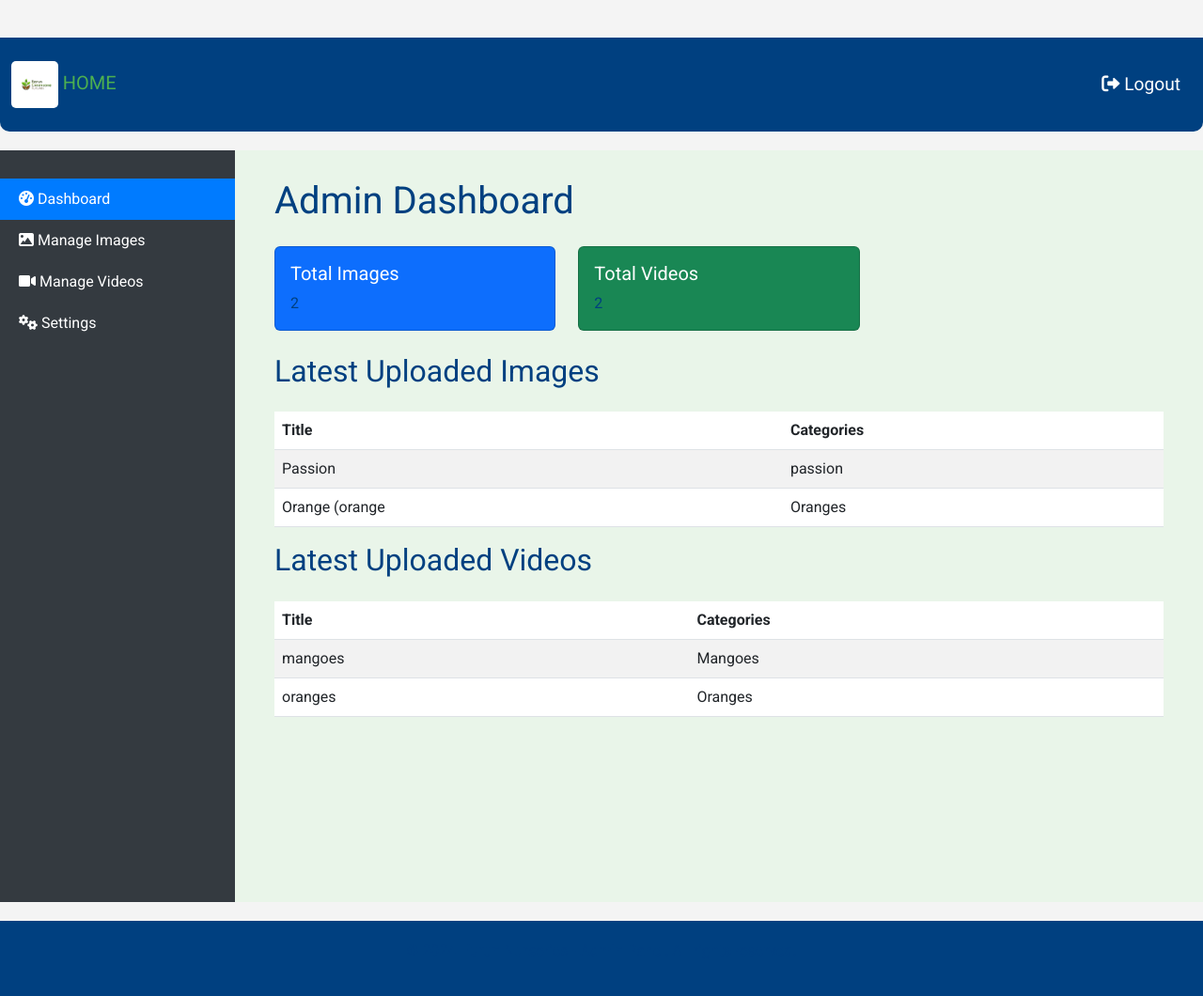
After one commit to peter-sigma/harun-nurseries, a Django app: page /admin_panel/dashboard/ in a window 1280 px wide. The commit adds this page. Shown: the whole page at 94% size. Run offline with Django 5.2, Linux system fonts and the light colour scheme; a user stored in the database is signed in; data comes from the database, SQL or seed files in the repository; both versions use the stored data as it was after the commit.

Commit message:
commited updates on admin dashboard

```diff
--- /dev/null
+++ b/nurseries/admin_panel/templates/admin_panel/base.html
@@ -0,0 +1,193 @@
+<!DOCTYPE html>
+{% load static %}
+<html lang="en">
+
+<head>
+    <meta charset="UTF-8">
+    <meta name="viewport" content="width=device-width, initial-scale=1.0">
+    <title>{% block title %}Hurun Nurseries - Admin Panel{% endblock %}</title>
+    <link href="https://fonts.googleapis.com/css2?family=Roboto:wght@400;700&display=swap" rel="stylesheet">
+    <link href="https://cdn.jsdelivr.net/npm/bootstrap@5.3.0/dist/css/bootstrap.min.css" rel="stylesheet">
+    <link rel="stylesheet" href="https://cdnjs.cloudflare.com/ajax/libs/font-awesome/6.0.0-beta3/css/all.min.css">
+    <link rel="stylesheet" href="{% static 'css/styles.css' %}">
+    <style>
+        /* Custom Styles */
+        body {
+            display: flex;
+            min-height: 100vh;
+            flex-direction: column;
+        }
+
+        .wrapper {
+            display: flex;
+            flex-grow: 1;
+        }
+
+        /* Sidebar Styles */
+        .sidebar {
+            width: 250px;
+            background-color: #343a40;
+            padding: 30px 0;
+            position: sticky;
+            top: 0;
+            height: 100vh;
+        }
+
+        .sidebar .nav-link {
+            color: #fff;
+            padding: 10px 20px;
+        }
+
+        .sidebar .nav-link.active {
+            background-color: #007bff;
+        }
+
+        .sidebar .nav-link:hover {
+            background-color: #495057;
+        }
+
+        /* Navbar Styles */
+        .navbar {
+            background-color: #004080;
+            margin-bottom: 20px; /* Added space below the navbar */
+            transition: background-color 0.3s ease;
+        }
+
+        .navbar.transparent {
+            background-color: rgba(0, 64, 128, 0.5);
+        }
+
+        /* Space above navbar */
+        body::before {
+            content: "";
+            display: block;
+            height: 20px; /* Space above the navbar */
+        }
+
+        .logout-btn {
+            margin-left: auto;
+            color: white;
+            text-decoration: none;
+        }
+
+        .logout-btn:hover {
+            color: #ff4d4d;
+        }
+
+        /* Content Area Styles */
+        .content {
+            flex-grow: 1;
+            padding: 30px;
+            background-color: #e9f5e9; /* Light green background to reflect the horticultural theme */
+            color: #004080; /* Theme-colored text */
+        }
+
+        h1, h2, h3, h4, h5, h6, p, a {
+            color: #004080; /* Ensure all text follows the theme color */
+        }
+
+        .content a:hover {
+            color: #007bff; /* Highlight links on hover */
+        }
+
+        /* Footer Styles */
+        footer {
+            background-color: #004080;
+            color: white;
+            padding: 20px;
+            text-align: center;
+            margin-top: 20px; /* Added space above the footer */
+        }
+
+        /* Button Styles */
+        .btn-logout {
+            background-color: transparent;
+            border: none;
+            color: white;
+            font-size: 1.2rem;
+        }
+
+        .btn-logout:hover {
+            color: #ff4d4d;
+        }
+    </style>
+    {% block extra_head %}{% endblock %}
+</head>
+
+<body>
+
+    <!-- Navbar -->
+    <nav class="navbar navbar-expand-lg navbar-dark fixed-top">
+        <div class="container-fluid">
+            <a class="navbar-brand" href="#">
+                <img src="{% static 'images/logo2.png' %}" alt="Hurun Nurseries Logo" style="height: 50px; width: auto; background-color: white; padding: 5px; border-radius: 5px;">
+                HOME
+            </a>
+            <button class="navbar-toggler" type="button" data-bs-toggle="collapse" data-bs-target="#navbarNav" aria-controls="navbarNav" aria-expanded="false" aria-label="Toggle navigation">
+                <span class="navbar-toggler-icon"></span>
+            </button>
+            <!-- Logout Button -->
+            <div class="d-flex">
+                <a href="{% url 'admin_panel:logout' %}" class="logout-btn">
+                    {% comment %} {% url 'logout' %} {% endcomment %}
+                    <button class="btn btn-logout">
+                        <i class="fas fa-sign-out-alt"></i> Logout
+                    </button>
+                </a>
+            </div>
+        </div>
+    </nav>
+
+    <!-- Main content area with sidebar -->
+    <div class="wrapper">
+        <!-- Sidebar -->
+        <div class="sidebar">
+            <ul class="nav flex-column">
+                <li class="nav-item">
+                    <a class="nav-link active" href="#"><i class="fas fa-tachometer-alt"></i> Dashboard</a>
+                </li>
+                <li class="nav-item">
+                    <a class="nav-link" href="#"><i class="fas fa-image"></i> Manage Images</a>
+                </li>
+                <li class="nav-item">
+                    <a class="nav-link" href="#"><i class="fas fa-video"></i> Manage Videos</a>
+                </li>
+                <li class="nav-item">
+                    <a class="nav-link" href="#"><i class="fas fa-cogs"></i> Settings</a>
+                </li>
+            </ul>
+        </div>
+
+        <!-- Content -->
+        <div class="content">
+            {% block content %}
+            <!-- Main admin content goes here -->
+            {% endblock %}
+        </div>
+    </div>
+
+    <!-- Footer -->
+    <footer>
+        <p>&copy; 2024 Hurun Nurseries - Admin Panel. All rights reserved.</p>
+    </footer>
+
+    <script src="https://cdn.jsdelivr.net/npm/@popperjs/core@2.9.3/dist/umd/popper.min.js"></script>
+    <script src="https://cdn.jsdelivr.net/npm/bootstrap@5.3.0/dist/js/bootstrap.min.js"></script>
+    <script>
+        // Change navbar to transparent on scroll
+        window.onscroll = function () {
+            const navbar = document.querySelector('.navbar');
+            if (window.scrollY > 50) {
+                navbar.classList.add('transparent');
+            } else {
+                navbar.classList.remove('transparent');
+            }
+        };
+    </script>
+
+    {% block extra_js %}
+    {% endblock %}
+
+</body>
+
+</html>
--- /dev/null
+++ b/nurseries/admin_panel/templates/admin_panel/dashboard.html
@@ -0,0 +1,84 @@
+{% extends 'admin_panel/base.html' %}
+
+{% block title %}Admin Dashboard{% endblock %}
+
+{% block content %}
+    <div class="container">
+        <h1 class="mb-4">Admin Dashboard</h1>
+
+        <!-- Statistics Section -->
+        <div class="row">
+            <div class="col-lg-4 col-md-6 mb-4">
+                <div class="card bg-primary text-white">
+                    <div class="card-body">
+                        <h5 class="card-title">Total Images</h5>
+                        <p class="card-text">{{ total_images }}</p>
+                    </div>
+                </div>
+            </div>
+
+            <div class="col-lg-4 col-md-6 mb-4">
+                <div class="card bg-success text-white">
+                    <div class="card-body">
+                        <h5 class="card-title">Total Videos</h5>
+                        <p class="card-text">{{ total_videos }}</p>
+                    </div>
+                </div>
+            </div>
+        </div>
+
+        <!-- Latest Images Section -->
+        <div class="row">
+            <div class="col-12">
+                <h2 class="mb-4">Latest Uploaded Images</h2>
+                <table class="table table-striped">
+                    <thead>
+                        <tr>
+                            <th scope="col">Title</th>
+                            <th scope="col">Categories</th>
+                        </tr>
+                    </thead>
+                    <tbody>
+                        {% for image in recent_images %}
+                        <tr>
+                            <td>{{ image.title }}</td>
+                            <td>{% for category in image.categories.all %}{{ category.name }}{% if not forloop.last %}, {% endif %}{% endfor %}</td>
+                        </tr>
+                        {% empty %}
+                        <tr>
+                            <td colspan="2">No recent images available.</td>
+                        </tr>
+                        {% endfor %}
+                    </tbody>
+                </table>
+            </div>
+        </div>
+
+        <!-- Latest Videos Section -->
+        <div class="row">
+            <div class="col-12">
+                <h2 class="mb-4">Latest Uploaded Videos</h2>
+                <table class="table table-striped">
+                    <thead>
+                        <tr>
+                            <th scope="col">Title</th>
+                            <th scope="col">Categories</th>
+                        </tr>
+                    </thead>
+                    <tbody>
+                        {% for video in recent_videos %}
+                        <tr>
+                            <td>{{ video.title }}</td>
+                            <td>{% for category in video.categories.all %}{{ category.name }}{% if not forloop.last %}, {% endif %}{% endfor %}</td>
+                        </tr>
+                        {% empty %}
+                        <tr>
+                            <td colspan="2">No recent videos available.</td>
+                        </tr>
+                        {% endfor %}
+                    </tbody>
+                </table>
+            </div>
+        </div>
+    </div>
+{% endblock %}
--- a/nurseries/admin_panel/urls.py
+++ b/nurseries/admin_panel/urls.py
@@ -5,5 +5,16 @@ from .views import *
 app_name = 'admin_panel'
 
 urlpatterns = [
+    path('login/', admin_login_view, name='admin_login'),
+    path('logout/', logout_view, name='logout'),
+    path('dashboard/', dashboard, name='admin_dashboard'),
 
+     path('manage-images/', manage_images, name='manage_images'),
+     path('add-image/', add_image, name='add_image'),
+    path('manage-categories/', manage_categories, name='manage_categories'),
+    path('add-category/', add_category, name='add_category'),
+    path('update-image/<int:image_id>/', update_image, name='update_image'),
+    path('delete-image/<int:image_id>/', delete_image, name='delete_image'),
+    path('update-category/<int:category_id>/', update_category, name='update_category'),
+    path('delete-category/<int:category_id>/', delete_category, name='delete_category'),
 ]
--- a/nurseries/admin_panel/views.py
+++ b/nurseries/admin_panel/views.py
@@ -1,4 +1,145 @@
 from django.shortcuts import render
+from django.shortcuts import render, redirect
+from django.contrib.auth import authenticate, login, logout
+from django.contrib import messages
+from django.urls import reverse
+from .forms import AdminLoginForm
+from django.contrib.auth.decorators import login_required
 from .models import Image, Video, Category
 
-# Create your views here.
+def admin_login_view(request):
+    if request.user.is_authenticated:  # Redirect if already logged in
+        return redirect(reverse('admin_panel:admin_dashboard'))
+
+    if request.method == 'POST':
+        form = AdminLoginForm(request, data=request.POST)
+        if form.is_valid():
+            username = form.cleaned_data.get('username')
+            password = form.cleaned_data.get('password')
+            user = authenticate(username=username, password=password)
+            if user is not None and user.is_staff:
+                login(request, user)
+                return redirect(reverse('admin_panel:admin_dashboard'))
+            else:
+                messages.error(request, 'Invalid credentials or insufficient privileges.')
+        else:
+            messages.error(request, 'Invalid username or password.')
+    else:
+        form = AdminLoginForm()
+
+    return render(request, 'admin_panel/login.html', {'form': form})
+
+@login_required
+def dashboard(request):
+    # Fetch data for images, videos, and categories
+    total_images = Image.objects.count()
+    total_videos = Video.objects.count()
+    categories = Category.objects.all()
+
+    # You can also include recent activities, such as recently uploaded images/videos
+    recent_images = Image.objects.order_by('-id')[:5]  # Show 5 most recent images
+    recent_videos = Video.objects.order_by('-id')[:5]  # Show 5 most recent videos
+
+    context = {
+        'total_images': total_images,
+        'total_videos': total_videos,
+        'categories': categories,
+        'recent_images': recent_images,
+        'recent_videos': recent_videos,
+    }
+
+    return render(request, 'admin_panel/dashboard.html', context)
+
+
+@login_required  # Ensure that only logged-in users can access this view
+def logout_view(request):
+    logout(request)
+    return redirect('admin_panel:admin_login')
+
+
+@login_required
+def manage_images(request):
+    if request.method == 'POST':
+        title = request.POST.get('title')
+        image_file = request.FILES['image_file']
+        category_ids = request.POST.getlist('categories')
+        categories = Category.objects.filter(id__in=category_ids)
+
+        new_image = Image.objects.create(title=title, image_file=image_file)
+        new_image.categories.set(categories)
+        new_image.save()
+        return redirect('admin_panel:manage_images')
+
+    images = Image.objects.all()
+    categories = Category.objects.all()  # Fetch categories to display in the form
+    return render(request, 'admin_panel/manage_images.html', {'images': images, 'categories': categories})
+
+@login_required
+def manage_categories(request):
+    if request.method == 'POST':
+        category_name = request.POST.get('category_name')
+        description = request.POST.get('description')
+        Category.objects.create(name=category_name, description=description)
+        return redirect('admin_panel:manage_categories')
+
+    categories = Category.objects.all()
+    return render(request, 'admin_panel/manage_categories.html', {'categories': categories})
+
+
+@login_required
+def add_image(request):
+    if request.method == 'POST':
+        title = request.POST.get('title')
+        image_file = request.FILES['image_file']
+        category_ids = request.POST.getlist('categories')
+        categories = Category.objects.filter(id__in=category_ids)
+
+        new_image = Image.objects.create(title=title, image_file=image_file)
+        new_image.categories.set(categories)
+        new_image.save()
+        return redirect('admin_panel:manage_images')
+    return redirect('admin_panel:manage_images')
+
+
+@login_required
+def add_category(request):
+    if request.method == 'POST':
+        category_name = request.POST.get('category_name')
+        description = request.POST.get('description')
+        Category.objects.create(name=category_name, description=description)
+        return redirect('admin_panel:manage_categories')
+    return redirect('admin_panel:manage_categories')
+
+
+@login_required
+def update_image(request, image_id):
+    image = Image.objects.get(id=image_id)
+    if request.method == 'POST':
+        if 'image_file' in request.FILES:
+            image.image_file = request.FILES['image_file']
+        image.title = request.POST.get('title', image.title)  # You can add an optional title update
+        image.save()
+        return redirect('admin_panel:manage_images')
+    return redirect('admin_panel:manage_images')  # In case of GET or any issue
+
+@login_required
+def delete_image(request, image_id):
+    image = Image.objects.get(id=image_id)
+    image.delete()
+    return redirect('admin_panel:manage_images')
+
+@login_required
+def update_category(request, category_id):
+    category = Category.objects.get(id=category_id)
+    if request.method == 'POST':
+        category.name = request.POST.get('category_name', category.name)
+        category.description = request.POST.get('description', category.description)  # Update description
+        category.save()
+        return redirect('admin_panel:manage_categories')
+    return redirect('admin_panel:manage_categories')
+
+@login_required
+def delete_category(request, category_id):
+    category = Category.objects.get(id=category_id)
+    category.delete()
+    return redirect('admin_panel:manage_categories')
--- a/nurseries/core/templates/core/image_list.html
+++ b/nurseries/core/templates/core/image_list.html
@@ -20,6 +20,11 @@
                     </a>
                 </li>
             {% endfor %}
+            <li class="list-group-item">
+                <a href="{% url 'core:image_list' %}" class="text-decoration-none">
+                    All
+                </a>
+            </li>
         </ul>
     </div>
 
--- a/nurseries/core/templates/core/video_list.html
+++ b/nurseries/core/templates/core/video_list.html
@@ -17,6 +17,11 @@
                     </a>
                 </li>
             {% endfor %}
+            <li class="list-group-item">
+                <a href="{% url 'core:video_list' %}" class="text-decoration-none">
+                    All
+                </a>
+            </li>
         </ul>
     </div>
     <!-- Video List -->
--- a/nurseries/static/css/styles.css
+++ b/nurseries/static/css/styles.css
@@ -90,7 +90,7 @@ footer {
 }
 .product-image {
     width: 100%;
-    height: 500px; /* Fixed height for images */
+    height: 400px; /* Fixed height for images */
     object-fit: cover; /* Ensures images cover the area */
 }
 /* Space between navbar and slideshow */
```
Also changed, not shown: nurseries/admin_panel/forms.py (+9 -13 lines), nurseries/admin_panel/templates/admin_panel/login.html (added, +44 -0 lines), nurseries/admin_panel/templates/admin_panel/manage_categories.html (added, +48 -0 lines), nurseries/admin_panel/templates/admin_panel/manage_images.html (added, +73 -0 lines), nurseries/nurseries/settings.py (+19 -19 lines), nurseries/db.sqlite3, nurseries/media/images/17_4iBy4kz.jpg (added), nurseries/media/images/19.jpg (added), 2 other files.
